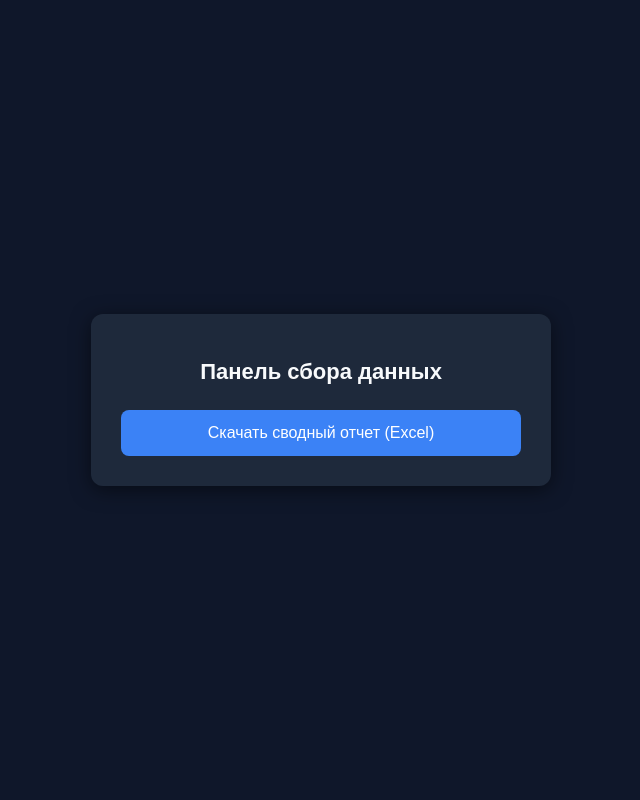
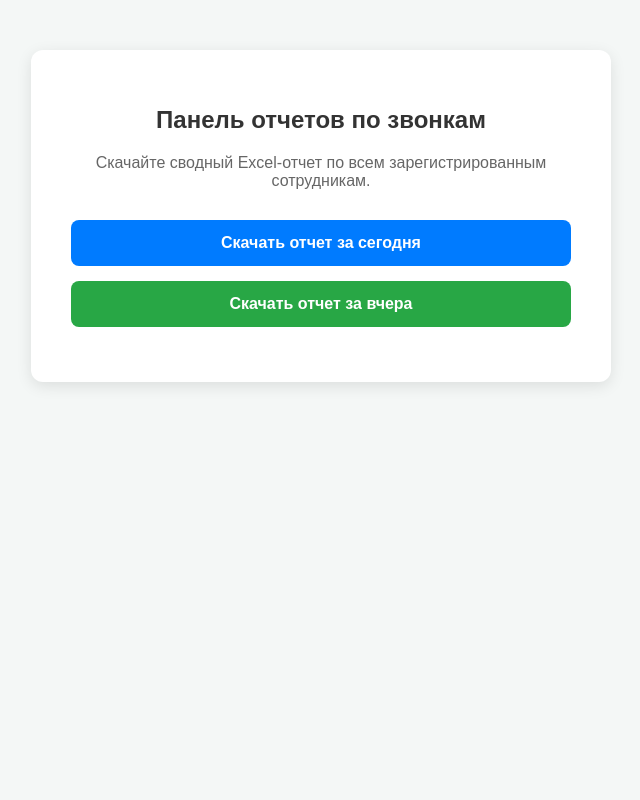
Before and after one commit to umid4219/callbot, a Flask app: page / in a window 1280 px wide. Shown: the whole page, without its empty margins (319-959 px from the left). Run offline with Flask 3, Linux system fonts and the light colour scheme.

Commit message:
index.html

```diff
--- a/templates/index.html
+++ b/templates/index.html
@@ -3,50 +3,66 @@
 <head>
     <meta charset="UTF-8">
     <meta name="viewport" content="width=device-width, initial-scale=1.0">
-    <title>Панель сбора данных</title>
+    <title>Отчеты по звонкам</title>
     <style>
         body {
             font-family: Arial, sans-serif;
-            background-color: #0f172a;
-            color: #f8fafc;
-            display: flex;
-            justify-content: center;
-            align-items: center;
-            height: 100vh;
+            background-color: #f4f7f6;
             margin: 0;
+            padding: 50px;
+            text-align: center;
         }
         .container {
-            background-color: #1e293b;
-            padding: 30px;
+            background: white;
+            padding: 40px;
             border-radius: 12px;
-            box-shadow: 0 4px 20px rgba(0,0,0,0.5);
-            text-align: center;
-            width: 400px;
+            box-shadow: 0 4px 15px rgba(0,0,0,0.1);
+            display: inline-block;
+            max-width: 500px;
+            width: 100%;
         }
         h1 {
-            font-size: 22px;
-            margin-bottom: 25px;
+            color: #333;
+            font-size: 24px;
+            margin-bottom: 20px;
         }
-        a.btn {
+        p {
+            color: #666;
+            margin-bottom: 30px;
+        }
+        .btn {
             display: block;
-            background-color: #3b82f6;
+            width: 100%;
+            padding: 14px 0;
+            margin: 15px 0;
+            background-color: #007bff;
             color: white;
             text-decoration: none;
-            padding: 14px;
             font-size: 16px;
+            font-weight: bold;
             border-radius: 8px;
-            transition: background 0.2s;
+            transition: background 0.3s ease;
+            box-sizing: border-box;
         }
-        a.btn:hover {
-            background-color: #2563eb;
+        .btn:hover {
+            background-color: #0056b3;
+        }
+        .btn-yesterday {
+            background-color: #28a745;
+        }
+        .btn-yesterday:hover {
+            background-color: #218838;
         }
     </style>
 </head>
 <body>
 
     <div class="container">
-        <h1>Панель сбора данных</h1>
-        <a href="/api/download-report" class="btn">Скачать сводный отчет (Excel)</a>
+        <h1>Панель отчетов по звонкам</h1>
+        <p>Скачайте сводный Excel-отчет по всем зарегистрированным сотрудникам.</p>
+
+        <a href="/api/download-report" class="btn">Скачать отчет за сегодня</a>
+        <a href="/api/download-yesterday-report" class="btn btn-yesterday">Скачать отчет за вчера</a>
     </div>
 
 </body>
```
